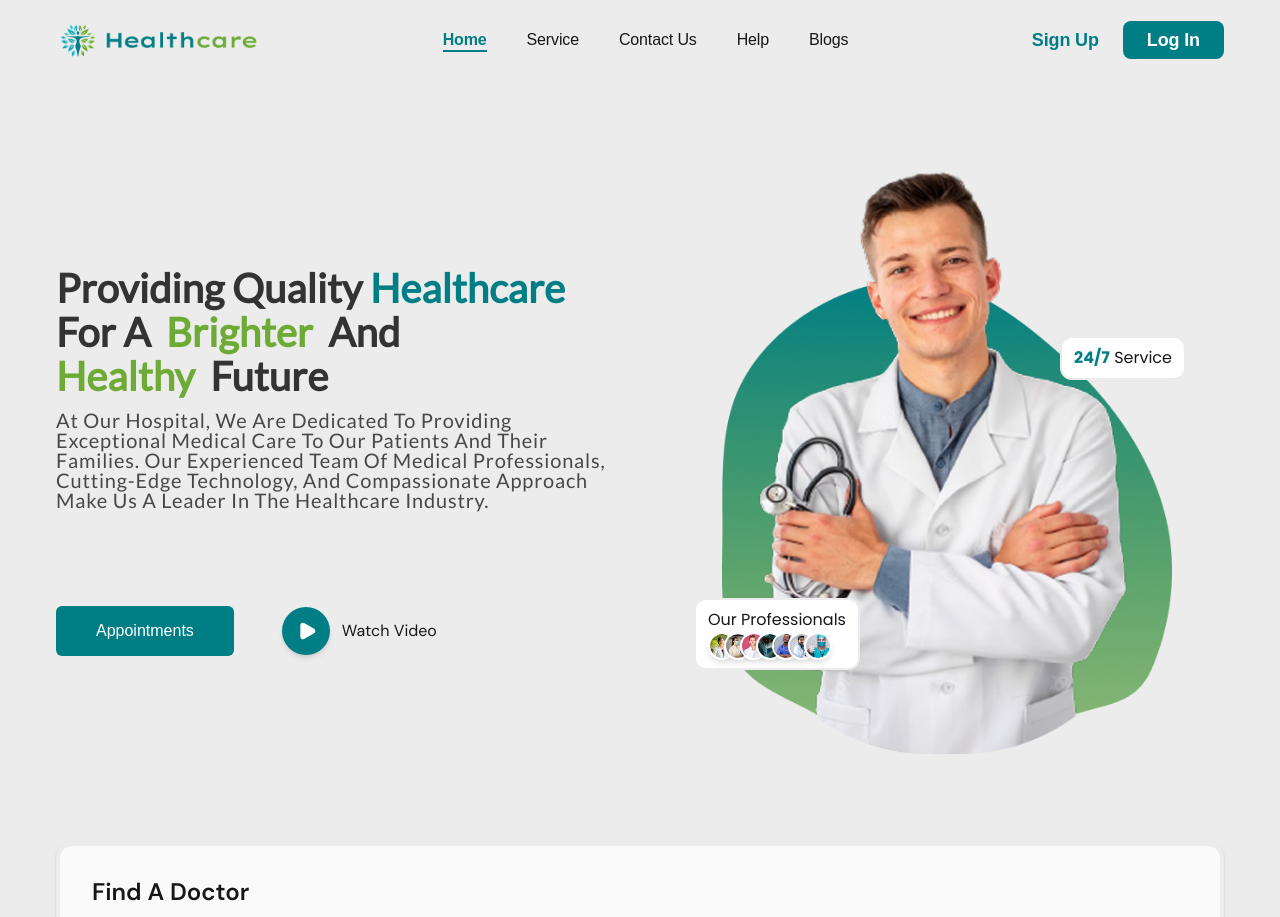
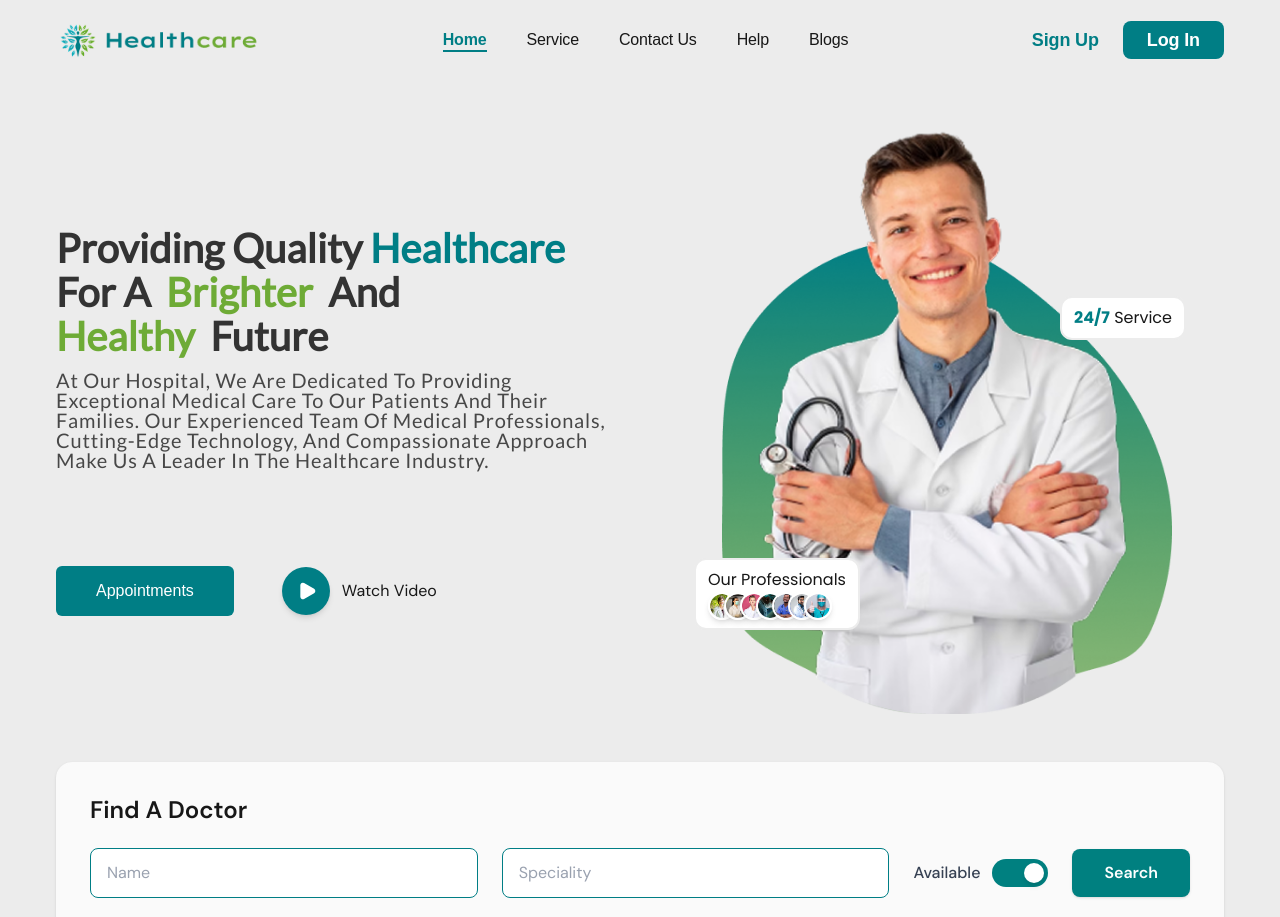
Before and after one commit to owaisnadeem18/mern-doctor-appointment, a Next.js app in the folder frontend/: page / in a window 1280 px wide. Shown: the top 917 px of the page. Built offline with nearby package versions, Linux system fonts and the light colour scheme; a web font is replaced by a local one.

Commit message:
find doctor component fixes

```diff
--- a/frontend/src/components/FindDoctor.jsx
+++ b/frontend/src/components/FindDoctor.jsx
@@ -6,7 +6,7 @@ const FindDoctor = () => {
   const [isAvailable, setIsAvailable] = useState(true);
 
   return (
-    <div className="w-full page-container bg-brand-offwhite border-4 border-[#ECECEC] rounded-2xl p-6 md:p-8 font-primary shadow-sm flex flex-col gap-4 md:gap-6 ">
+    <div className="w-full page-container bg-brand-offwhite border-2 border-brand-offwhite rounded-2xl p-6 md:p-8 font-primary shadow-sm flex flex-col gap-4 md:gap-6 ">
       {/* Heading */}
       <h2 className="text-h2 ">
         Find A Doctor
@@ -20,7 +20,7 @@ const FindDoctor = () => {
           <input
             type="text"
             placeholder="Name"
-            className="w-full px-4 py-3 border border-[#7BC4C4] rounded-lg text-sm md:text-base text-gray-700 placeholder-gray-400 focus:outline-none focus:ring-2 focus:ring-[#008080] bg-white transition-all"
+            className="w-full px-4 py-3 border border-brand-teal rounded-lg text-sm md:text-base text-gray-700 placeholder-gray-400 focus:outline-none focus:ring-2 focus:ring-[#008080] bg-white transition-all"
           />
         </div>
 
@@ -29,7 +29,7 @@ const FindDoctor = () => {
           <input
             type="text"
             placeholder="Speciality"
-            className="w-full px-4 py-3 border border-[#7BC4C4] rounded-lg text-sm md:text-base text-gray-700 placeholder-gray-400 focus:outline-none focus:ring-2 focus:ring-[#008080] bg-white transition-all"
+            className="w-full px-4 py-3 border border-brand-teal rounded-lg text-sm md:text-base text-gray-700 placeholder-gray-400 focus:outline-none focus:ring-2 focus:ring-[#008080] bg-white transition-all"
           />
         </div>
 
--- a/frontend/src/components/HeroSection.jsx
+++ b/frontend/src/components/HeroSection.jsx
@@ -12,7 +12,7 @@ import { arrayOfDoctorsImages } from '@/lib/data/doctorsImagesData'
 
 const HeroSection = () => {
   return (
-    <section className="relative py-10">
+    <section className="relative">
 
       {/* Background Decorative Elements */}
 
```
